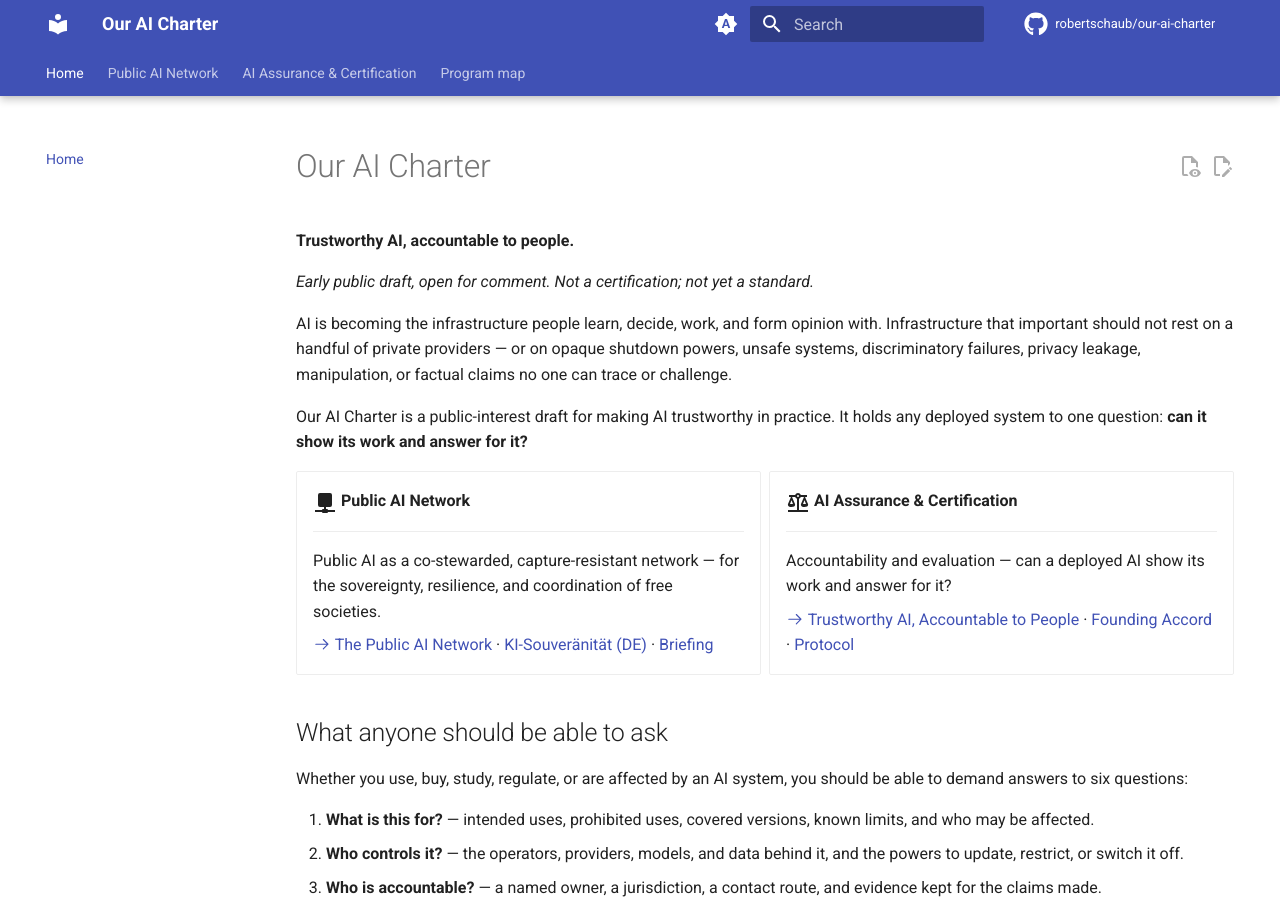
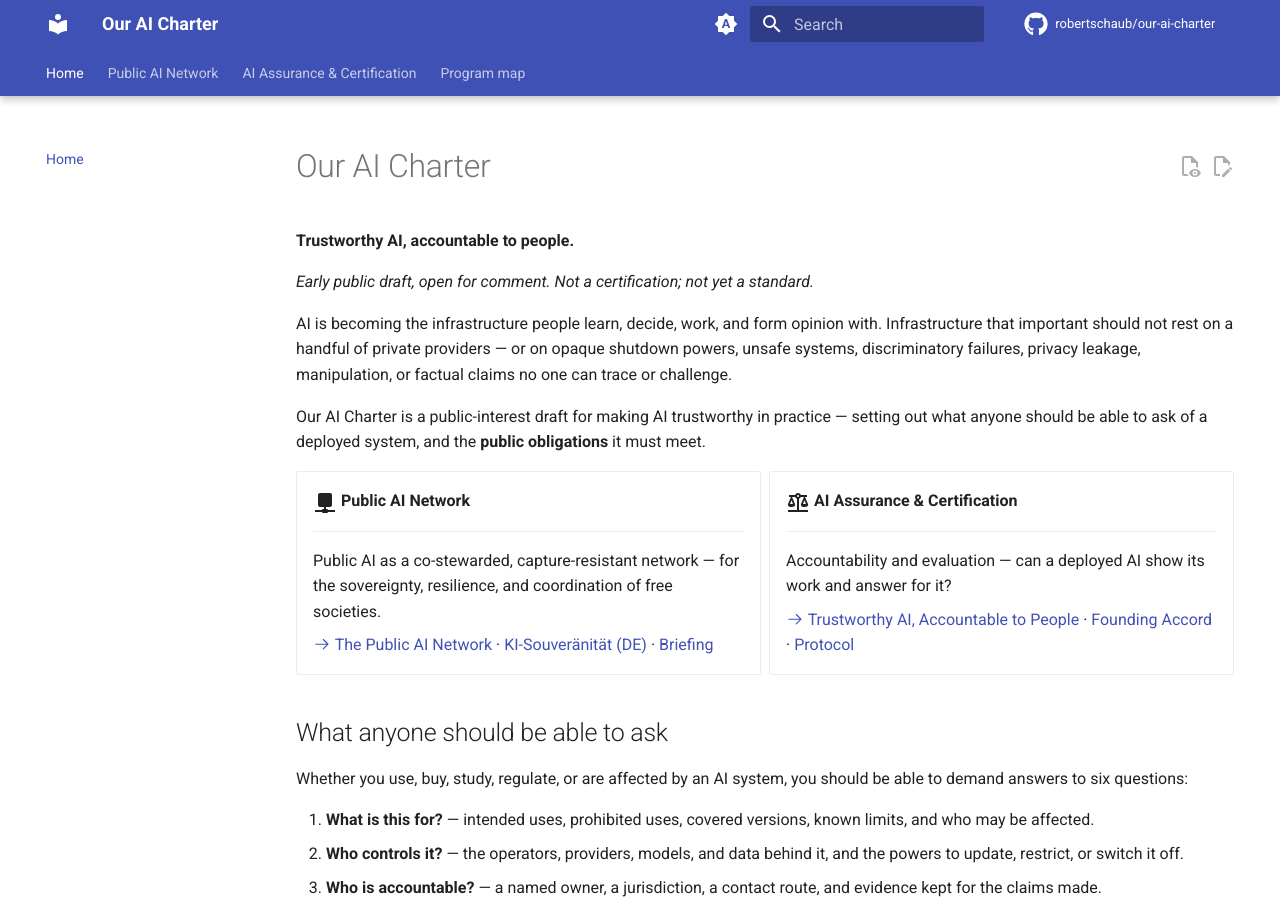
Before and after one commit to robertschaub/our-ai-charter, an MkDocs documentation site: the page built from docs/index.md, in a window 1280 px wide and 900 px high. Built offline with MkDocs 1.6.1 and Material for MkDocs 9.7.7, drawn with Linux system fonts in a browser that asks for light colours; plug-ins that fetch from the network failed and are left out; comment, search, counter and statistics services are not loaded.

Commit message:
docs: drop the "can it show its work?" hook from the landing pages
Replace the "holds any deployed system to one question — can it show its
work and answer for it?" framing in the README and site index with a
direct lead-in to the five public obligations. Workstream subtitles,
technical docs, and the CHANGELOG history are left unchanged.

Co-Authored-By: Claude Opus 4.8 <noreply@anthropic.com>

```diff
--- a/docs/index.md
+++ b/docs/index.md
@@ -12,7 +12,7 @@ _Early public draft, open for comment. Not a certification; not yet a standard._
 
 AI is becoming the infrastructure people learn, decide, work, and form opinion with. Infrastructure that important should not rest on a handful of private providers — or on opaque shutdown powers, unsafe systems, discriminatory failures, privacy leakage, manipulation, or factual claims no one can trace or challenge.
 
-Our AI Charter is a public-interest draft for making AI trustworthy in practice. It holds any deployed system to one question: **can it show its work and answer for it?**
+Our AI Charter is a public-interest draft for making AI trustworthy in practice — setting out what anyone should be able to ask of a deployed system, and the **public obligations** it must meet.
 
 <div class="grid cards" markdown>
 
```
Also changed, not shown: README.md (+1 -1 lines).
